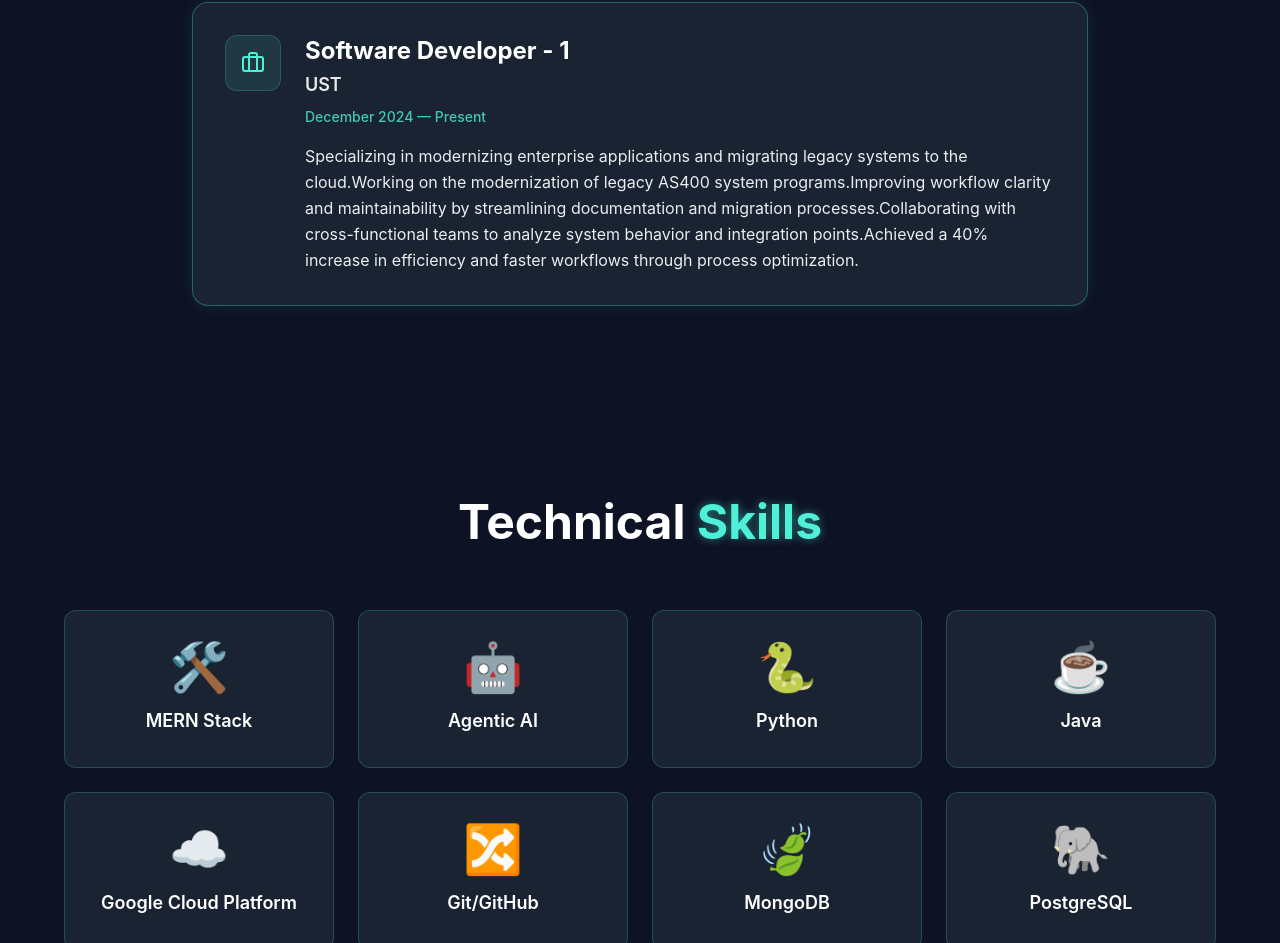
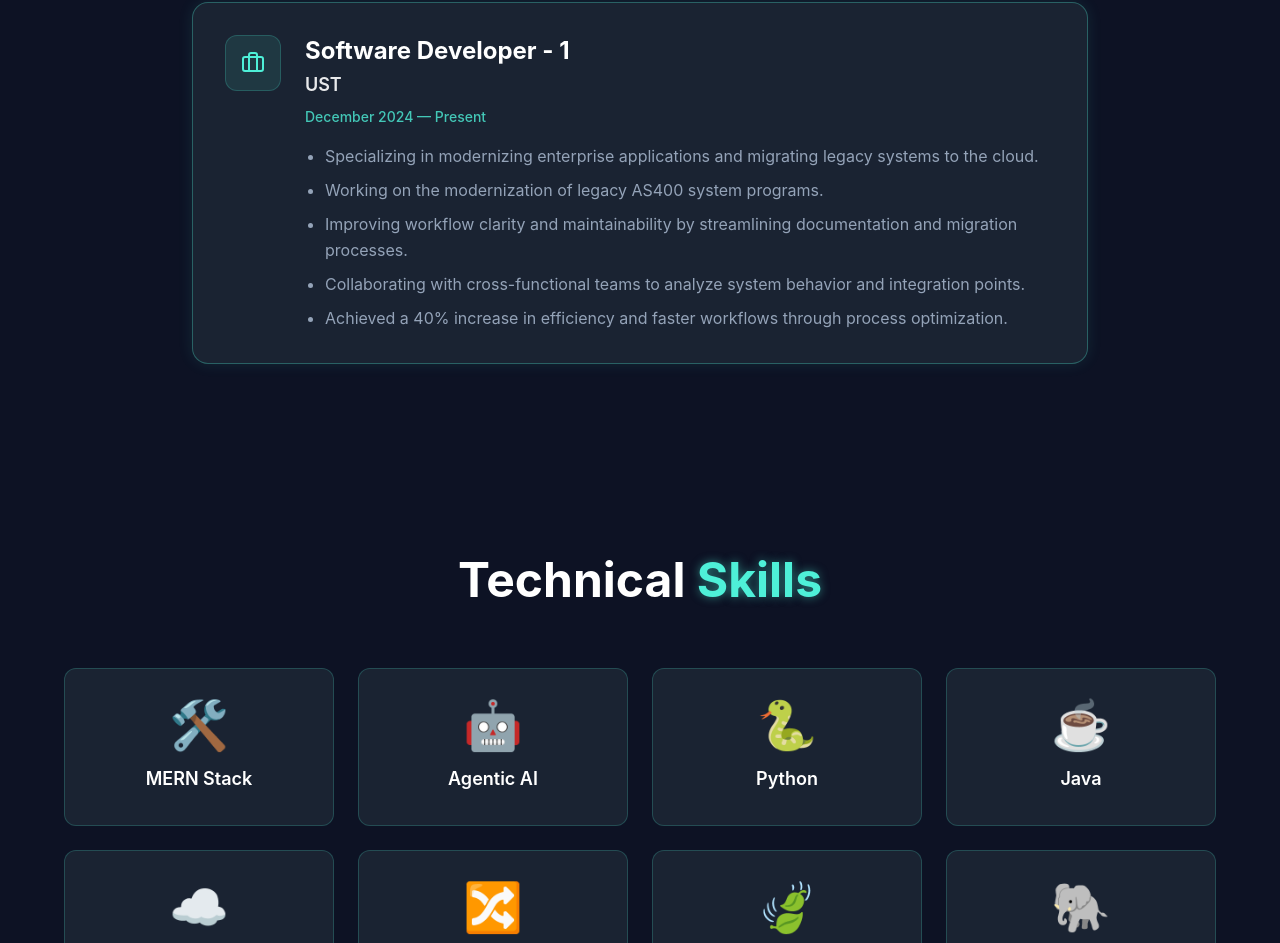
Before and after one commit to a-thul2/My_Portfolio, a React (Vite) app: page / in a window 1280 px wide. Shown: the part 1835-2778 px from the top of the page. Built offline with nearby package versions, Linux system fonts and the light colour scheme.

Commit message:
Update ExperienceSection.tsx

```diff
--- a/src/components/ExperienceSection.tsx
+++ b/src/components/ExperienceSection.tsx
@@ -49,10 +49,13 @@
                     </div>
 
 
-                    <p className={`text-[#ebedf0] leading-relaxed text-base md:block
-                    ${expanded ? 'block' : 'line-clamp-3 md:line-clamp-none'}`}>
-                    {exp.description}
-                    </p>
+<div className={`text-[#ebedf0] leading-relaxed text-base ${expanded ? 'block' : 'line-clamp-3 md:line-clamp-none'}`}>
+  <ul className="list-disc pl-5 space-y-2">
+    {exp.description.map((point, i) => (
+      <li key={i} className="text-[#94a3b8]">{point}</li>
+    ))}
+  </ul>
+</div>
                     {/* Button only visible on small screens */}
                     <button
                       onClick={() => setExpanded(!expanded)}
```
